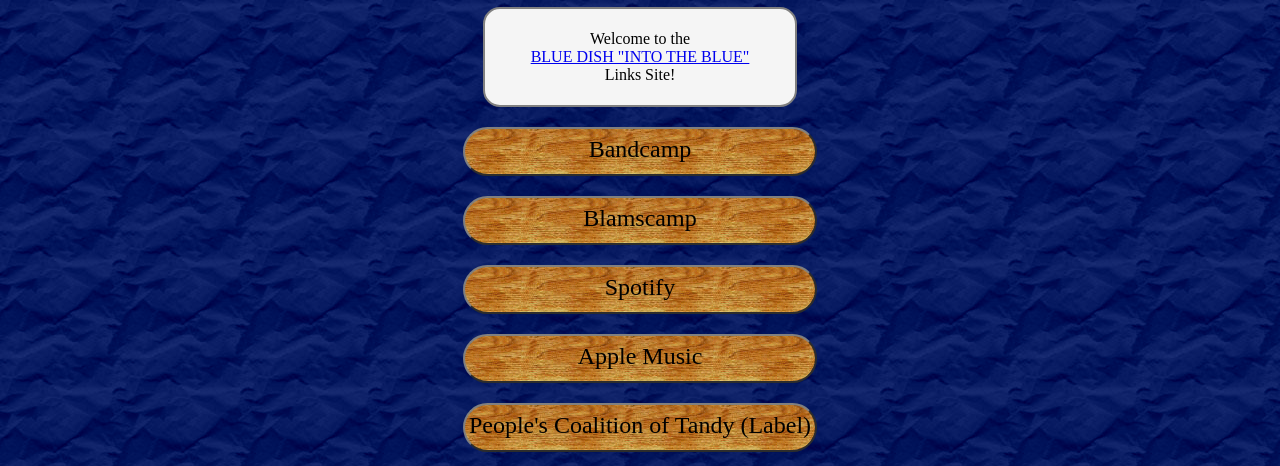
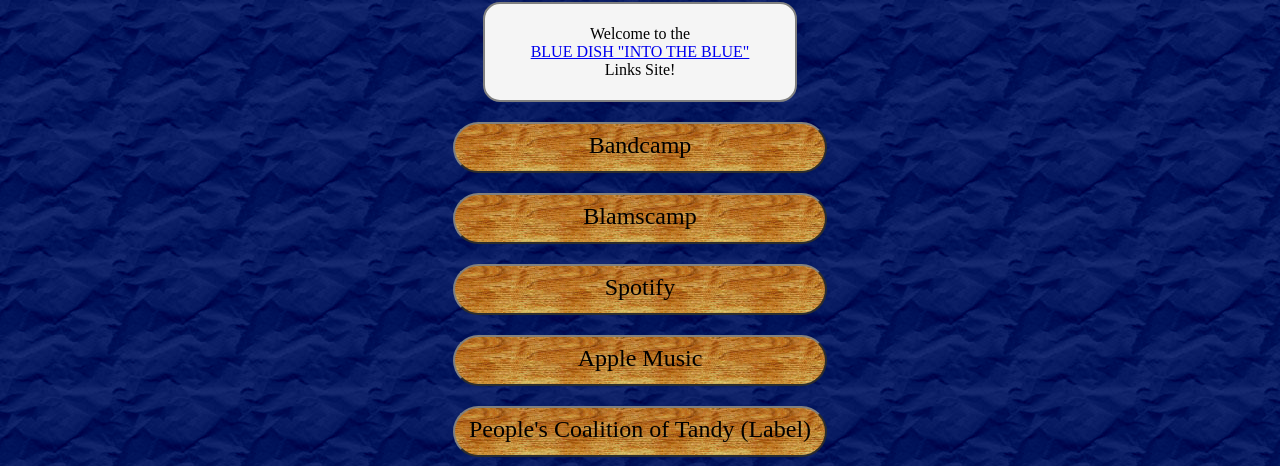
Before and after one commit to The-People-s-Coalition-of-Tandy/BLUEDISH, a plain HTML site: page linx/index.html in a window 1280 px wide. Shown: the part 186-652 px from the top of the page. Drawn offline with Linux system fonts and the light colour scheme.

Commit message:
Add padding to linx

```diff
--- a/linx/style.css
+++ b/linx/style.css
@@ -56,7 +56,7 @@
     text-align: center;
     color: black;
     background-image: url("./Assets/wood1.png");
-
+    padding: 1px 10px;
     line-height: 40px;
     width: 50%;
     min-width: 350px;
```
